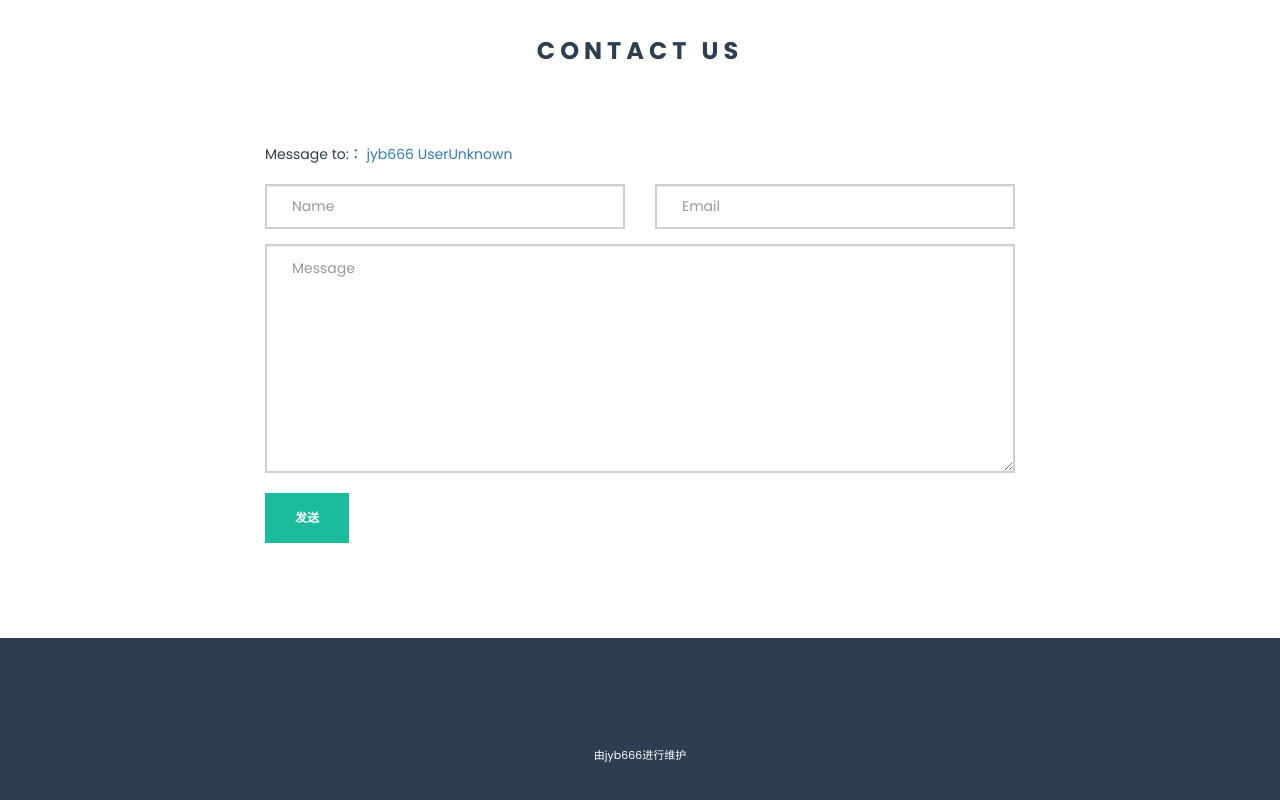
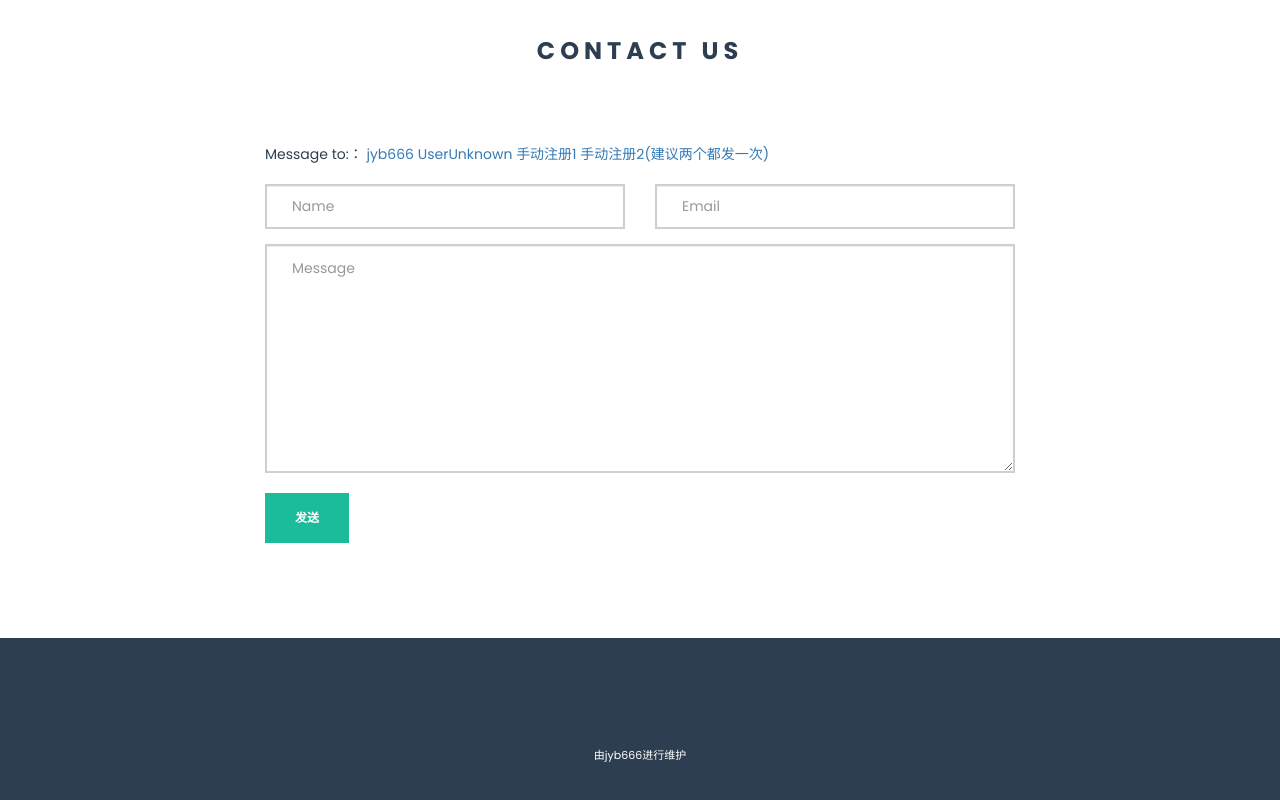
Before and after one commit to UJT-Team/ujt-team.github.io, a plain HTML site: page index.html in a window 1280 px wide. Shown: the part 1105-1905 px from the top of the page. Drawn offline with Linux system fonts and the light colour scheme.

Commit message:
Update index.html

```diff
--- a/index.html
+++ b/index.html
@@ -112,10 +112,8 @@
 				Message to:：
 				<a href="javascript:void(0);" onclick="tj('formspree.io/mgenewwy','jyb666')">jyb666</a>
 				<a href="javascript:void(0);" onclick="tj('formspree.io/meqrqjao','UserUnknown')">UserUnknown</a>
-				<!--
-				<a href="javascript:void(0);" onclick="tj('formspree.io/mgenewwy','jyb666')">注册1</a>
-				<a href="javascript:void(0);" onclick="tj('formspree.io/meqrqjao','UserUnknown')">注册2(建议两个都发一次)</a>
-				-->
+				<a href="javascript:void(0);" onclick="tj('formspree.io/meqrqjao','UserUnknown')">手动注册1</a>
+				<a href="javascript:void(0);" onclick="tj('formspree.io/mgenewwy','jyb666')">手动注册2(建议两个都发一次)</a>
 				<br/><br/>
 			</div>
 			<div class="col-md-8 col-md-offset-2">
```
